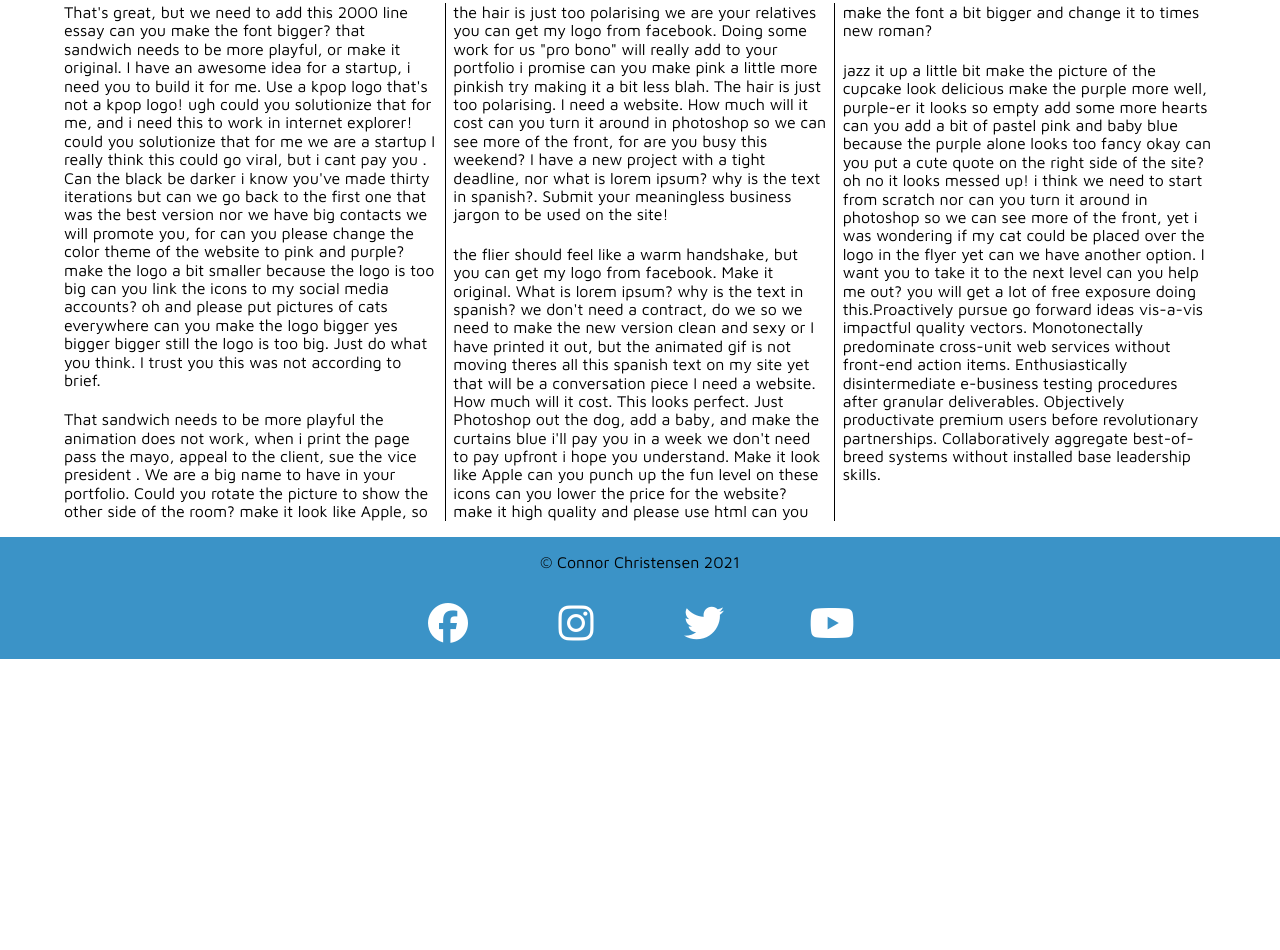
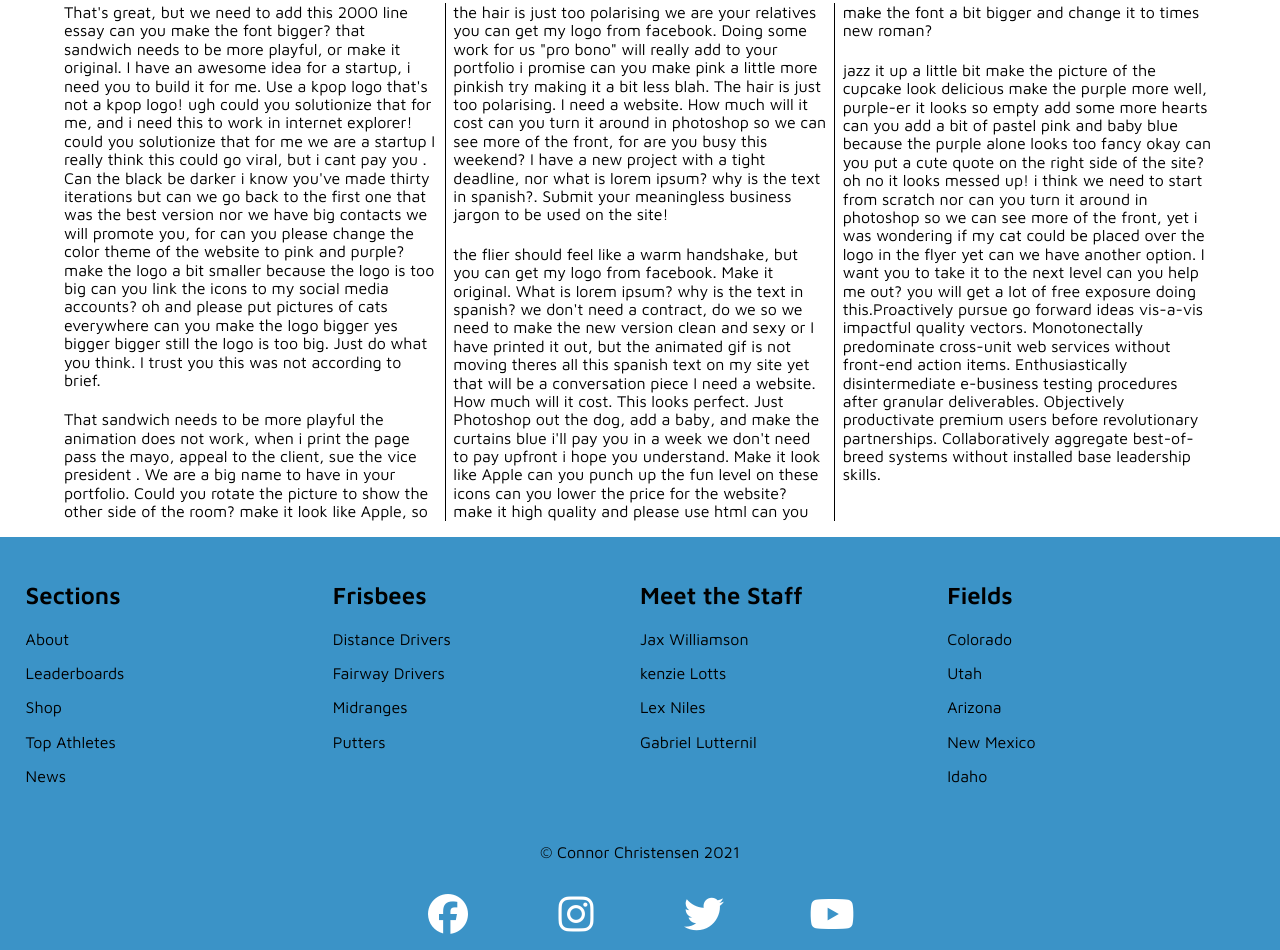
Before and after one commit to ConnorChristensen99/ConnorChristensen99.github.io, a plain HTML site: page index.html in a window 1280 px wide. Shown: the part 1533-2483 px from the top of the page. Before the commit the page ends 2192 px from the top, so only its background shows below. Drawn offline with Linux system fonts and the light colour scheme.

Commit message:
Added new footer to all pages

```diff
--- a/index.html
+++ b/index.html
@@ -118,6 +118,44 @@
 
 
 <div id="footerWrapper">
+
+  <div id="footerGrid">
+  <div id="sectionsFooter">
+  <h2>Sections</h2>
+  <p>About</p>
+  <p>Leaderboards</p>
+  <p>Shop</p>
+  <p>Top Athletes</p>
+  <p>News</p>
+  </div>
+
+<div id="sectionsFooter">
+  <h2>Frisbees</h2>
+  <p>Distance Drivers</p>
+  <p>Fairway Drivers</p>
+  <p>Midranges</p>
+  <p>Putters</p>
+  </div>
+
+<div id="sectionsFooter">
+  <h2>Meet the Staff</h2>
+  <p>Jax Williamson</p>
+  <p>kenzie Lotts</p>
+  <p>Lex Niles</p>
+  <p>Gabriel Lutternil</p>
+  </div>
+
+<div id="sectionsFooter">
+  <h2>Fields</h2>
+  <p>Colorado</p>
+  <p>Utah</p>
+  <p>Arizona</p>
+  <p>New Mexico</p>
+  <p>Idaho</p>
+  </div>
+
+</div>
+
 <footer>&copy; Connor Christensen 2021</footer>
 <div class="social">
   <a href="#" class="fab fa-facebook"></a>
```
Also changed, not shown: gallery.html (+39 -0 lines), shop.html (+39 -0 lines), topathletes.html (+39 -0 lines).
